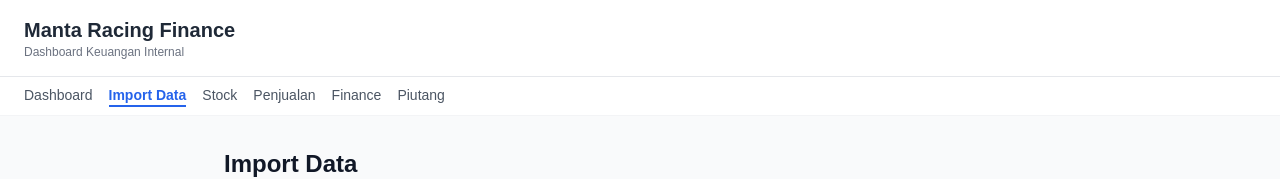
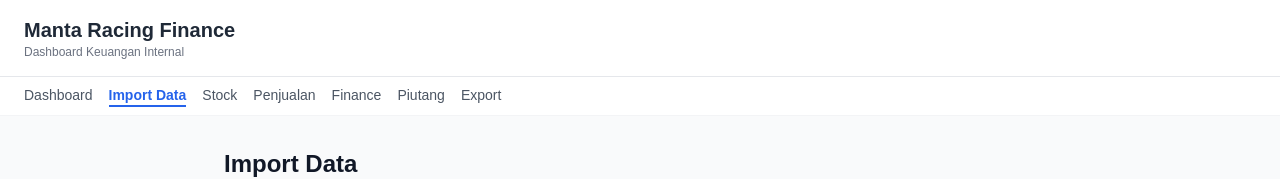
Before and after one commit to adityap1098-cmd/mantafins, a Next.js app in the folder manta-finance/: page /import in a window 1280 px wide. Shown: the top 179 px of the page. Built offline with nearby package versions, Linux system fonts and the light colour scheme; no server answers.

Commit message:
feat(06-03): add Export as 7th nav link to all 6 existing pages
- dashboard, import, stock, sales, finance, receivables all get
  Export link pointing to /export after Piutang
- Preserves existing active-link styling in each page

```diff
--- a/manta-finance/app/dashboard/page.tsx
+++ b/manta-finance/app/dashboard/page.tsx
@@ -44,6 +44,9 @@
         <Link href="/receivables" className="text-sm text-gray-600 hover:text-blue-800 font-medium">
           Piutang
         </Link>
+        <Link href="/export" className="text-sm text-gray-600 hover:text-blue-800 font-medium">
+          Export
+        </Link>
       </nav>
       <DashboardClient />
     </main>
--- a/manta-finance/app/finance/page.tsx
+++ b/manta-finance/app/finance/page.tsx
@@ -44,6 +44,9 @@
         <Link href="/receivables" className="text-sm text-gray-600 hover:text-blue-800 font-medium">
           Piutang
         </Link>
+        <Link href="/export" className="text-sm text-gray-600 hover:text-blue-800 font-medium">
+          Export
+        </Link>
       </nav>
       <FinanceClient />
     </main>
--- a/manta-finance/app/import/page.tsx
+++ b/manta-finance/app/import/page.tsx
@@ -38,6 +38,9 @@
         <Link href="/receivables" className="text-sm text-gray-600 hover:text-blue-800 font-medium">
           Piutang
         </Link>
+        <Link href="/export" className="text-sm text-gray-600 hover:text-blue-800 font-medium">
+          Export
+        </Link>
       </nav>
       <div className="max-w-4xl mx-auto p-8">
         <h1 className="text-2xl font-bold text-gray-900 mb-8">Import Data</h1>
--- a/manta-finance/app/receivables/page.tsx
+++ b/manta-finance/app/receivables/page.tsx
@@ -44,6 +44,9 @@
         >
           Piutang
         </Link>
+        <Link href="/export" className="text-sm text-gray-600 hover:text-blue-800 font-medium">
+          Export
+        </Link>
       </nav>
       <ReceivablesClient />
     </main>
--- a/manta-finance/app/sales/page.tsx
+++ b/manta-finance/app/sales/page.tsx
@@ -43,6 +43,9 @@
         <Link href="/receivables" className="text-sm text-gray-600 hover:text-blue-800 font-medium">
           Piutang
         </Link>
+        <Link href="/export" className="text-sm text-gray-600 hover:text-blue-800 font-medium">
+          Export
+        </Link>
       </nav>
       <SalesClient />
     </main>
--- a/manta-finance/app/stock/page.tsx
+++ b/manta-finance/app/stock/page.tsx
@@ -43,6 +43,9 @@
         <Link href="/receivables" className="text-sm text-gray-600 hover:text-blue-800 font-medium">
           Piutang
         </Link>
+        <Link href="/export" className="text-sm text-gray-600 hover:text-blue-800 font-medium">
+          Export
+        </Link>
       </nav>
       <StockClient />
     </main>
```
